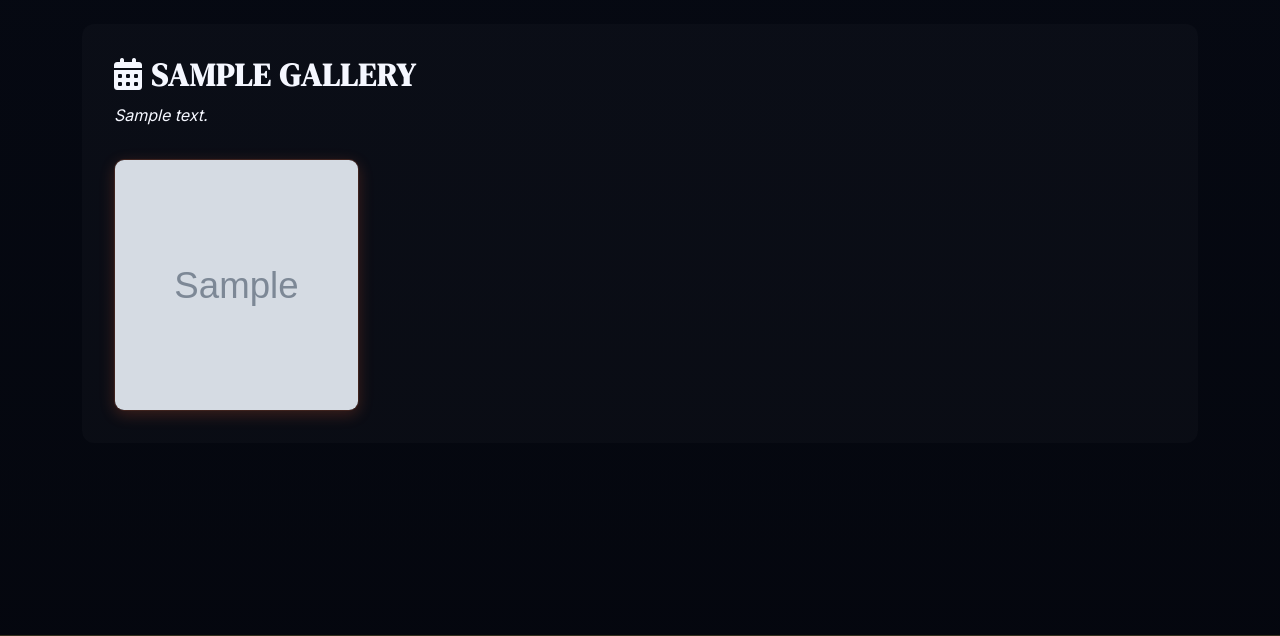
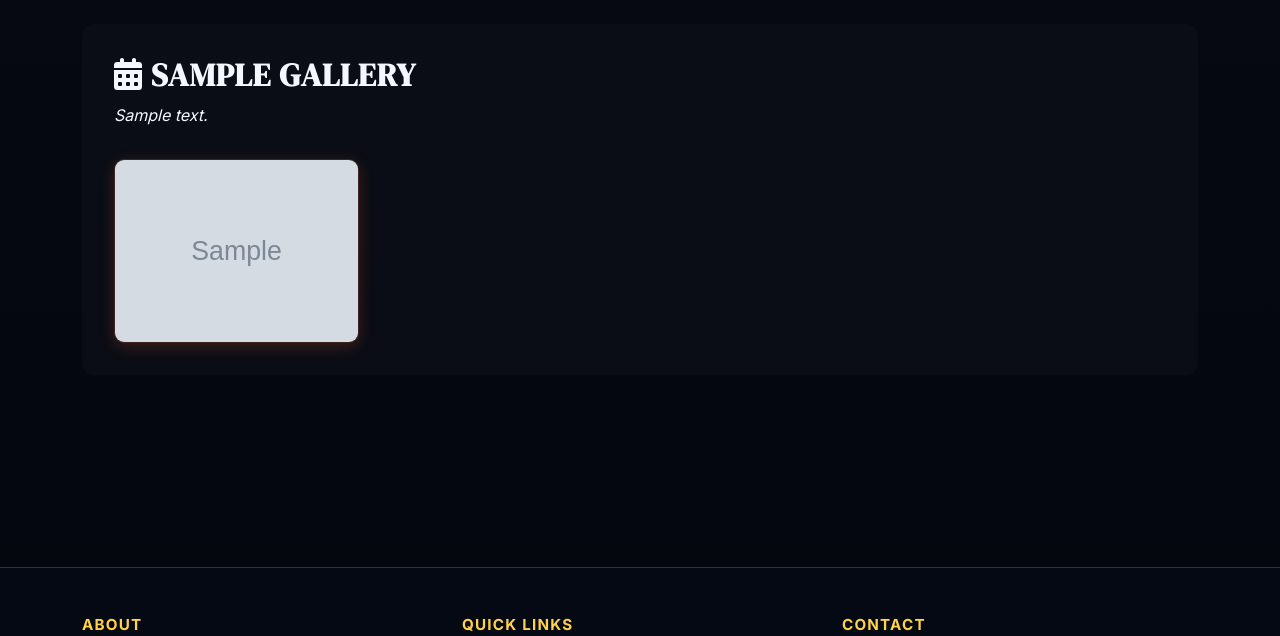
Before and after one commit to adynetro/bacmotorfest, a Django app: page /gallery/ in a window 1280 px wide. Shown: the part 794-1430 px from the top of the page. Run offline with Django 5.2, Linux system fonts and the light colour scheme; tables that the repository leaves empty hold one stand-in row (values such as "Sample post"); grey boxes marked "Sample" are stand-in pictures.

Commit message:
Improve gallery preview ratio and lightbox navigation
- Enforce 4:3 aspect ratio for gallery preview tiles
- Use single lightbox group for cross-gallery navigation
- Enable wrap-around and touch-friendly lightbox options

Co-authored-by: Copilot <223556219+Copilot@users.noreply.github.com>

```diff
--- a/core/templates/gallery.html
+++ b/core/templates/gallery.html
@@ -51,9 +51,14 @@
         border-color: var(--primary-color);
     }
 
+    .gallery-item a {
+        display: block;
+        aspect-ratio: 4 / 3;
+    }
+
     .gallery-item img {
         width: 100%;
-        height: 250px;
+        height: 100%;
         object-fit: cover;
         display: block;
         transition: transform 0.3s ease;
@@ -125,7 +130,7 @@
                 <div class="gallery-grid">
                     {% for image in gallery.images.all %}
                     <div class="gallery-item">
-                        <a href="{{ image.image.url }}" data-lightbox="gallery-{{ gallery.id }}" data-title="{{ image.caption }}">
+                        <a href="{{ image.image.url }}" data-lightbox="event-gallery" data-title="{{ image.caption }}">
                             <img src="{{ image.image.url }}" alt="{{ image.caption }}">
                         </a>
                         {% if image.caption %}
@@ -163,4 +168,14 @@
 
 {% block extra_js %}
 <script src="https://cdnjs.cloudflare.com/ajax/libs/lightbox2/2.11.4/js/lightbox.min.js"></script>
+<script>
+    lightbox.option({
+        'wrapAround': true,
+        'disableScrolling': true,
+        'alwaysShowNavOnTouchDevices': true,
+        'resizeDuration': 150,
+        'fadeDuration': 150,
+        'imageFadeDuration': 150
+    })
+</script>
 {% endblock %}
```
